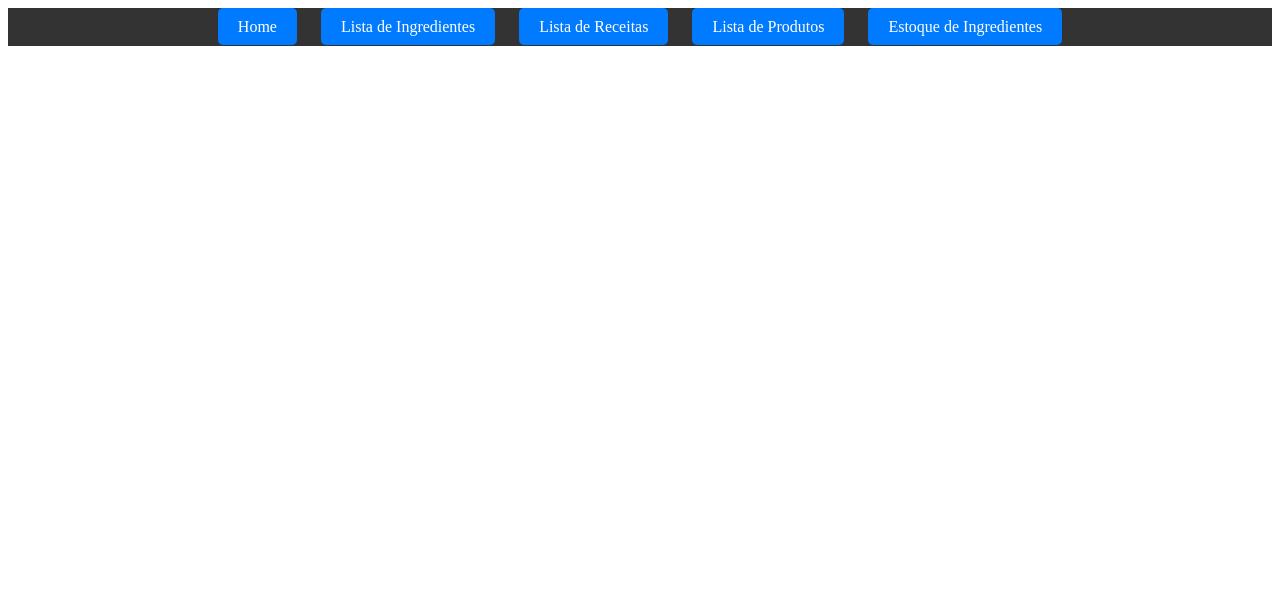
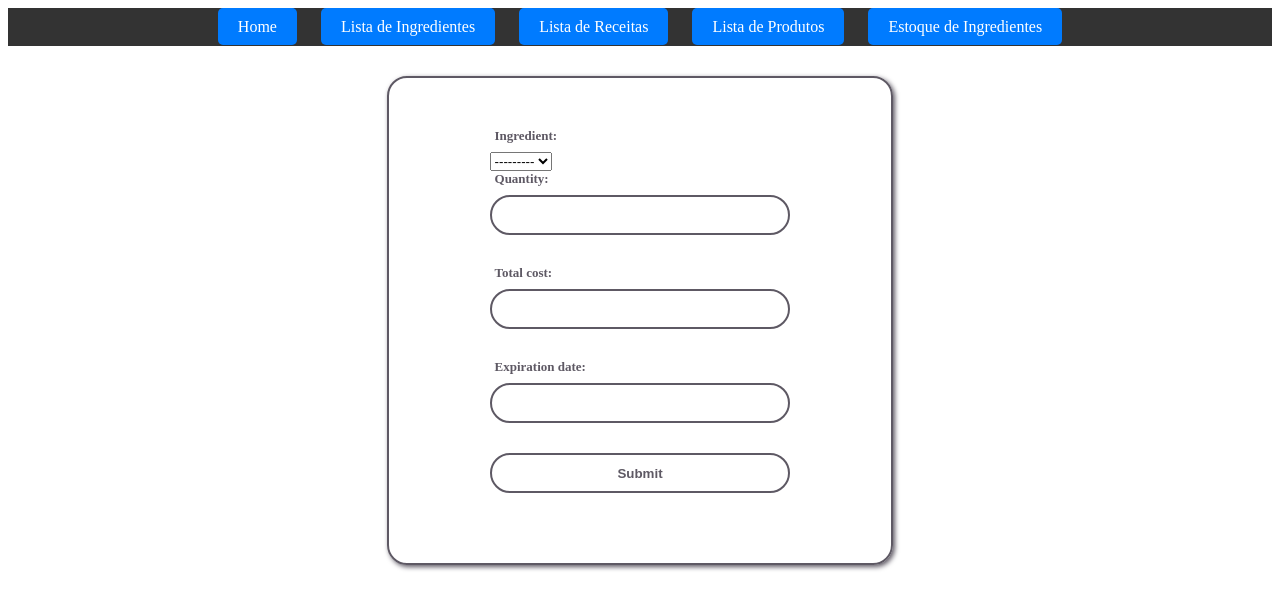
Before and after one commit to douglasrdv/inventory_manager, a Django app: page /inventory/add-ingredients in a window 1280 px wide. Shown: the top 605 px of the page. Run offline with Django 4.2, Linux system fonts and the light colour scheme; data that the repository does not hold is empty.

Commit message:
fix: corrected the css file not found bug

```diff
--- a/thelirios/myapp/templates/add_ingredient_to_inventory.html
+++ b/thelirios/myapp/templates/add_ingredient_to_inventory.html
@@ -4,7 +4,7 @@
     <meta charset="UTF-8">
     <meta name="viewport" content="width=device-width, initial-scale=1.0">
 
-    <link rel="stylesheet" href="../static/style.css">
+    <link rel="stylesheet" href="../../static/style.css">
 
     <title>Adicione Ingrediente ao Estoque</title>
 </head>
--- a/thelirios/myapp/templates/header.html
+++ b/thelirios/myapp/templates/header.html
@@ -32,7 +32,7 @@
         <a href="{% url 'ingredients-list' %}" class="btn">Lista de Ingredientes</a>
         <a href="{% url 'recipes-list' %}" class="btn">Lista de Receitas</a>
         <a href="{% url 'products-list' %}" class="btn">Lista de Produtos</a>
-        <a href="{% url 'add-ingredients' %}" class="btn">Estoque de Ingredientes</a>
+        <a href="{% url 'inventory-ingredients-list' %}" class="btn">Estoque de Ingredientes</a>
     </header>
 </body>
 </html>
--- a/thelirios/myapp/templates/ingredient_inventory.html
+++ b/thelirios/myapp/templates/ingredient_inventory.html
@@ -4,12 +4,30 @@
     <meta charset="UTF-8">
     <meta name="viewport" content="width=device-width, initial-scale=1.0">
 
-    <link rel="stylesheet" href="../static/style.css">
+    <link rel="stylesheet" href="https://maxcdn.bootstrapcdn.com/bootstrap/3.3.7/css/bootstrap.min.css">
+    <link rel="stylesheet" href="../../static/style.css">
+
 
     <title>Estoque de Ingredientes</title>
 </head>
 <body>
     {% include 'header.html' %}
+    <div class="list-cont">
+    <p class="title">Lista de Ingredientes!</p>
 
+        {% for ingredient in ingredients %}
+        <div class="{% cycle 'row1' 'row2' %} row">
+            <div class="list-text">
+                <p>{{ ingredient.id }} - {{ ingredient.name }} - {{ ingredient.weight }} - {{ ingredient.brand }}</p>
+            </div>
+        </div>
+        {% endfor %}
+        <div class="{% if ingredients|length|divisibleby:2 %}row1{% else %}row2{% endif %} row">
+            <div class="icon-container plus">
+                <a href="{%url 'add-ingredients'%}"><i class="glyphicon glyphicon-plus list-icon"></i></a>
+            </div>
+        </div>
+
+    </div>
 </body>
 </html>
--- a/thelirios/myapp/urls.py
+++ b/thelirios/myapp/urls.py
@@ -8,6 +8,7 @@ urlpatterns = [
     path("ingredients-list/", views.list_all_ingredients, name="ingredients-list"),
     path("ingredient-delete/<int:id>/", views.ingredient_delete, name="ingredient-delete"),
     path("ingredient-update/<int:id>/", views.ingredient_update, name="ingredient-update"),
+    path("inventory/ingredients-list/", views.ingredient_inventory_list, name="inventory-ingredients-list"),
     path("inventory/add-ingredients", views.add_ingredients_to_inventory, name="add-ingredients"),
     # Recipes urls
     path("new-recipe", views.recipe_registration, name="new-recipe"),
--- a/thelirios/myapp/views.py
+++ b/thelirios/myapp/views.py
@@ -183,6 +183,9 @@ def product_details(request, product_id):
 
     return render(request, 'product_details.html', {'formset' : formset, 'product_name': product.name})
 
+def ingredient_inventory_list(request):
+    ingredients = IngredientToInventory.objects.all()
+    return render(request, 'ingredient_inventory.html', {'ingredients': ingredients})
 
 def add_ingredients_to_inventory(request):
 
@@ -192,9 +195,9 @@ def add_ingredients_to_inventory(request):
         if form.is_valid():
             new_ingredient_to_inventory = form.save()
             new_ingredient_to_inventory.add_ingredients_to_inventory()
-            return redirect('ingredient_inventory.html')
+            return redirect('add_ingredient_to_inventory.html')
 
     else:
         form = IngredientToInventoryForm()
 
-    return render(request, 'ingredient_inventory.html', {'form': form})
+    return render(request, 'add_ingredient_to_inventory.html', {'form': form})
```
Also changed, not shown: thelirios/myapp/migrations/0001_initial.py, thelirios/myapp/migrations/0002_ingredienttoinventory_updated_at.py (deleted).
